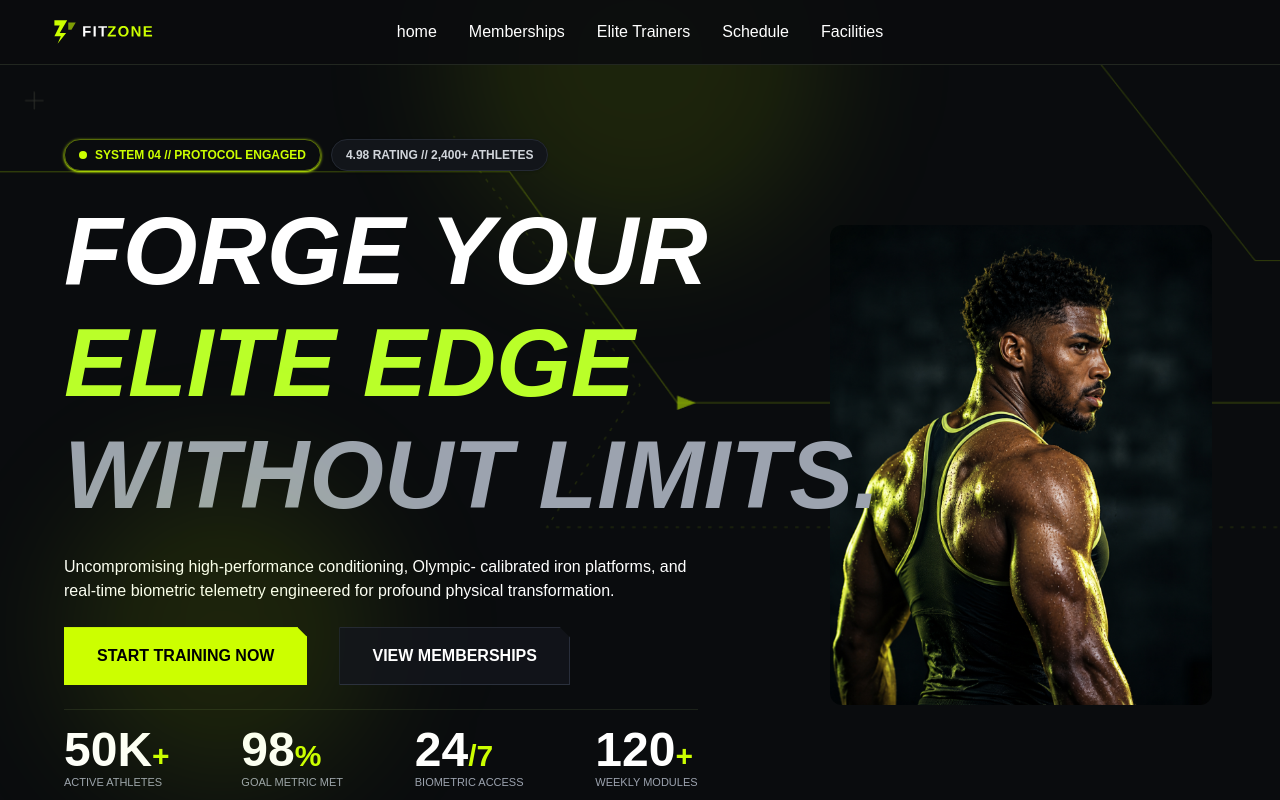
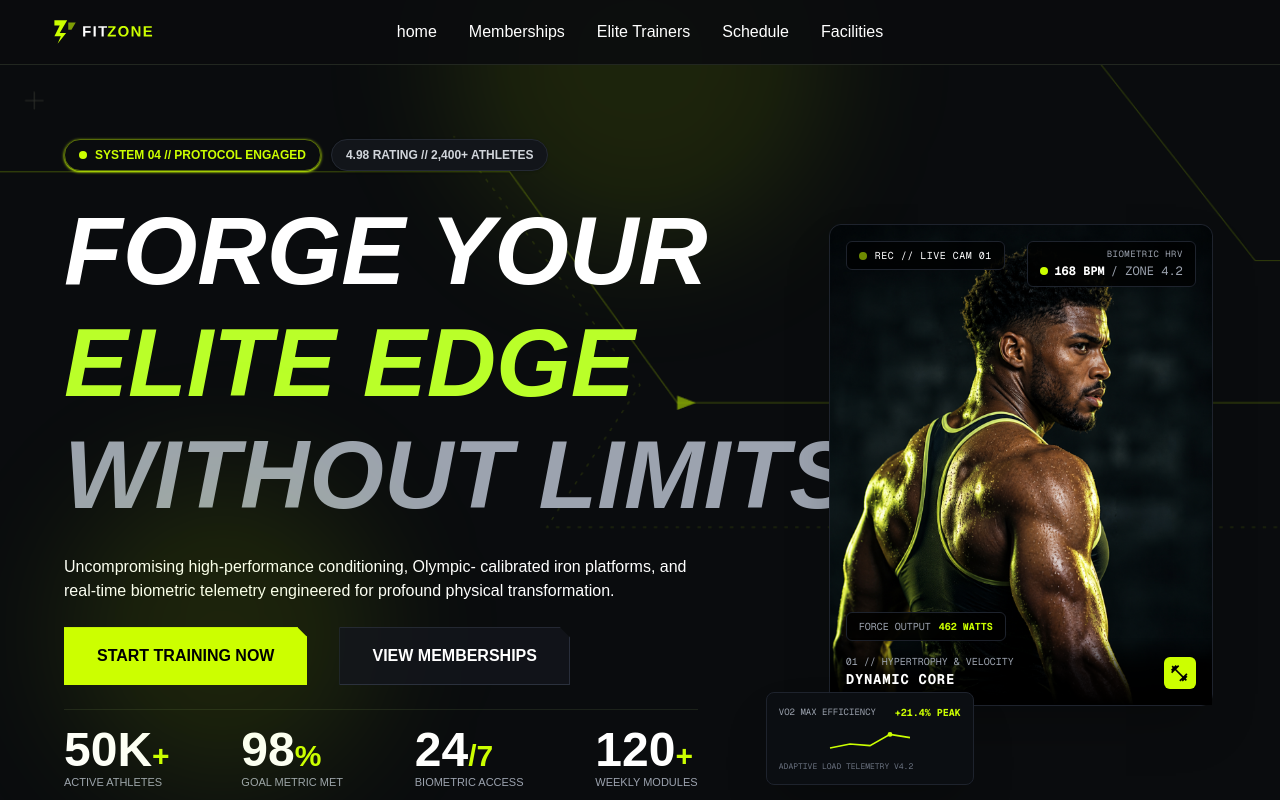
Before and after one commit to Mohamed-Mos-aad/fitzone, a Next.js app: page / in a window 1280 px wide. Shown: the top 800 px of the page. Built offline with nearby package versions, Linux system fonts and the light colour scheme.

Commit message:
hero section updated

```diff
--- a/presentation/sections/landing/Hero.tsx
+++ b/presentation/sections/landing/Hero.tsx
@@ -67,8 +67,52 @@ export default function Hero() {
                         </div>
                     </div>
                 </div>
-                <div className='w-full flex justify-center items-center rounded-2xl overflow-hidden'>
-                    <Image src={heroman} alt='heroman' className='w-auto h-auto max-h-100 sm:max-h-120 lg:h-140 rounded-xl'/>
+                <div className='flex justify-center items-center'>
+                    <div className='w-fit h-fit relative rounded-xl border border-[#1E232D] bg-[#0C0F13] group shadow-2xl'>
+                        <Image src={heroman} alt='heroman' className='w-auto h-auto max-h-100 sm:max-h-120 lg:h-140 rounded-xl'/>
+                        <div className='absolute top-4 left-4 bg-black/70 backdrop-blur-md px-3 py-1.5 rounded-md border border-[#1E232D] flex items-center gap-2 text-[10px] font-mono text-white tracking-wider'>
+                            <span className='w-2 h-2 rounded-full bg-[#CCFF00] animate-pulse'></span>
+                            REC // LIVE CAM 01
+                        </div>
+
+                        <div className='absolute top-4 right-4 bg-black/70 backdrop-blur-md px-3 py-1.5 rounded-md border border-[#1E232D] flex flex-col items-end text-right font-mono'>
+                            <span className='text-[9px] text-[#9CA3AF] tracking-wider'>BIOMETRIC HRV</span>
+                            <span className='text-[12px] font-bold text-white flex items-center gap-1.5'>
+                                <span className='w-2 h-2 rounded-full bg-[#CCFF00]'></span>
+                                168 BPM <span className='text-[#9CA3AF] font-normal'>/ ZONE 4.2</span>
+                            </span>
+                        </div>
+
+                        <div className='absolute bottom-16 left-4 bg-black/80 backdrop-blur-md px-3 py-1.5 rounded-md border border-[#1E232D] font-mono text-[10px] text-white flex items-center gap-2'>
+                            <span className='text-[#9CA3AF]'>FORCE OUTPUT</span>
+                            <span className='text-[#CCFF00] font-bold'>462 WATTS</span>
+                        </div>
+
+                        <div className='absolute bottom-0 inset-x-0 p-4 bg-linear-to-t from-black via-black/80 to-transparent flex justify-between items-end'>
+                            <div className='font-mono'>
+                                <span className='text-[10px] text-[#9CA3AF] block'>01 // HYPERTROPHY & VELOCITY</span>
+                                <h4 className='text-sm font-bold text-white tracking-wider'>DYNAMIC CORE</h4>
+                            </div>
+                            <button className='w-8 h-8 rounded-md bg-[#CCFF00] text-black flex items-center justify-center font-bold text-xs'>
+                                <svg width="17" height="17" viewBox="0 0 17 17" fill="none" xmlns="http://www.w3.org/2000/svg">
+                                    <path d="M9.41667 16.5L8.25 15.3333L11.2083 12.375L4.125 5.29167L1.16667 8.25L0 7.08333L1.16667 5.875L0 4.70833L1.75 2.95833L0.583333 1.75L1.75 0.583333L2.95833 1.75L4.70833 0L5.875 1.16667L7.08333 0L8.25 1.16667L5.29167 4.125L12.375 11.2083L15.3333 8.25L16.5 9.41667L15.3333 10.625L16.5 11.7917L14.75 13.5417L15.9167 14.75L14.75 15.9167L13.5417 14.75L11.7917 16.5L10.625 15.3333L9.41667 16.5Z" fill="black"/>
+                                </svg>
+                            </button>
+                        </div>
+                        <div className='absolute -bottom-20 -left-16 bg-[#0C0F13]/95 backdrop-blur-md border border-[#1E232D] p-3 rounded-lg shadow-2xl z-20 font-mono hidden sm:block w-52'>
+                            <div className='flex justify-between items-center mb-1'>
+                                <span className='text-[9px] text-[#9CA3AF]'>VO2 MAX EFFICIENCY</span>
+                                <span className='text-[10px] text-[#CCFF00] font-bold'>+21.4% PEAK</span>
+                            </div>
+                            <div className='w-full h-8 flex items-end gap-1 py-1'>
+                                <svg className='w-full h-full text-[#CCFF00]' viewBox='0 0 100 30' fill='none'>
+                                    <path d='M0 25 L25 20 L50 22 L75 8 L100 12' stroke='currentColor' strokeWidth='2' fill='none' />
+                                    <circle cx='75' cy='8' r='3' fill='currentColor' />
+                                </svg>
+                            </div>
+                            <span className='text-[8px] text-[#6B7280] block mt-1 uppercase'>ADAPTIVE LOAD TELEMETRY V4.2</span>
+                        </div>
+                    </div>
                 </div>
             </div>
         </section>
```
